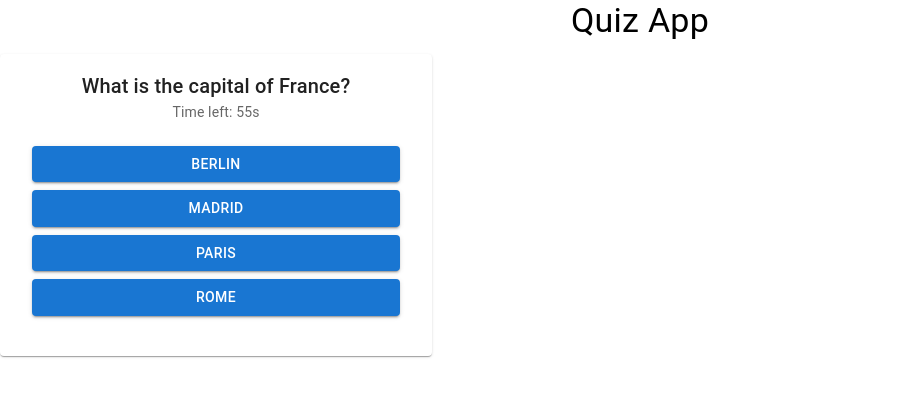
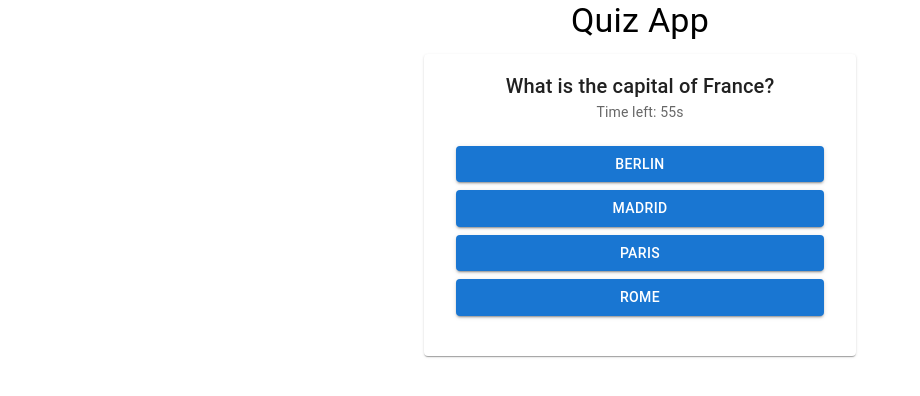
Before and after one commit to WebDeveloper333-666-999/Quiz_App, a React (Create React App) app: page / in a window 1280 px wide. Shown: the top 396 px of the page, without its empty margins (0-920 px from the left). Built offline with nearby package versions, Linux system fonts and the light colour scheme.

Commit message:
modified alert depends on each Quiz result

```diff
--- a/src/container/quiz/quiz.js
+++ b/src/container/quiz/quiz.js
@@ -1,6 +1,6 @@
 import React, { useState, useEffect } from "react";
 import { create } from "zustand";
-import { Button, Card, CardContent, Typography } from "@mui/material";
+import { Alert, Button, Card, CardContent, Typography } from "@mui/material";
 
 const useQuizStore = create((set) => ({
   score: 0,
@@ -31,6 +31,7 @@ const Quiz = () => {
   const [currentQuestion, setCurrentQuestion] = useState(0);
   const [selectedAnswer, setSelectedAnswer] = useState(null);
   const [showResult, setShowResult] = useState(false);
+  const [showResultTag, setShowResultTag] = useState(null);
   const [timer, setTimer] = useState(60);
   const { score, incrementScore, decrementScore, resetScore } = useQuizStore();
 
@@ -48,7 +49,9 @@ const Quiz = () => {
     setSelectedAnswer(option);
     if (option === quizData[currentQuestion].answer) {
       incrementScore();
+      setShowResultTag(true);
     }
+
     setTimeout(nextQuestion, 1000);
   };
 
@@ -83,9 +86,18 @@ const Quiz = () => {
   return (
     <div className="flex flex-col items-center">
       <Typography variant="h4" gutterBottom>Quiz App</Typography>
-      <Card sx={{ width: 400, p: 2, textAlign: 'center' }}>
+      <Card sx={{ width: 400, p: 2, textAlign: 'center', margin: 'auto' }}>
         <Typography variant="h6">{quizData[currentQuestion].question}</Typography>
         <Typography variant="body2" color="text.secondary">Time left: {timer}s</Typography>
+
+        {
+          selectedAnswer && (showResultTag ? (
+            <Alert severity={'success'}>Right</Alert>
+          ) : (
+            <Alert severity={'error'}>False</Alert>
+          ))
+        }
+
         <CardContent>
           {quizData[currentQuestion].options.map((option) => (
             <Button
```
